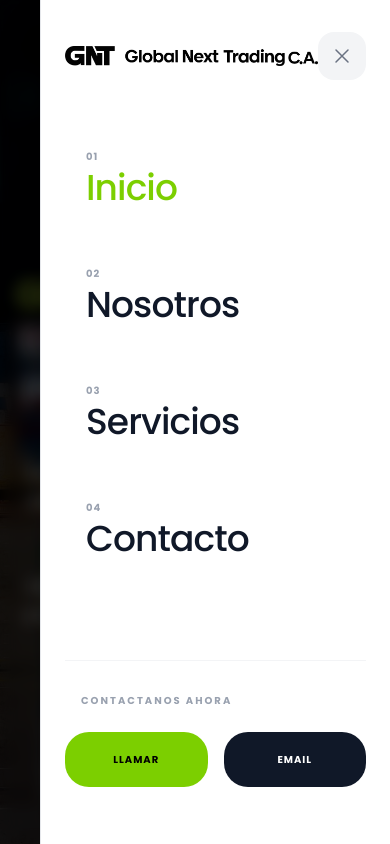
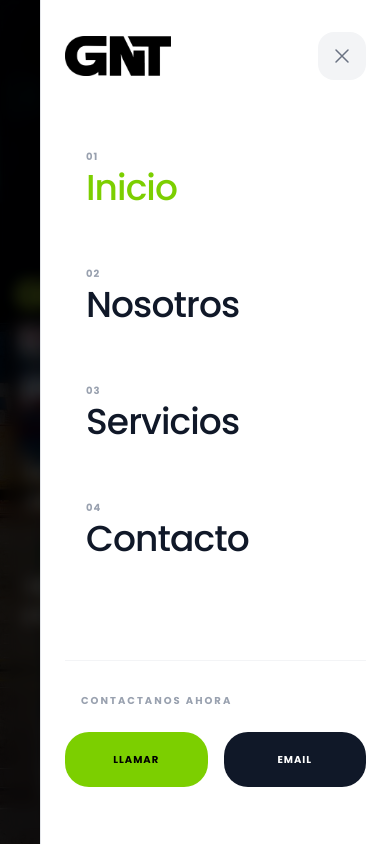
Before and after one commit to AlexDev0627/GlobalNexTrading, a React (Vite) app: page / in a window 390 px wide. Both pictures are taken after a click on the button 344 px from the left and 46 px from the top of the page. Shown: the top 844 px of the page. Built offline with nearby package versions, Linux system fonts and the light colour scheme.

Commit message:
Change logo menu burger

```diff
--- a/src/components/NavBar.jsx
+++ b/src/components/NavBar.jsx
@@ -5,8 +5,8 @@ import { Bars3Icon, XMarkIcon, SunIcon, MoonIcon } from '@heroicons/react/24/out
 import { motion, AnimatePresence } from 'framer-motion';
 import logo from '../assets/icons/logo1.png';
 import logo2 from '../assets/icons/logo2.png';
-import logoGlobal from '../assets/icons/globalNextWhite.png';
-import logoGlobalBlack from '../assets/icons/globalNextBlack.png';
+// import logoGlobal from '../assets/icons/globalNextWhite.png';
+// import logoGlobalBlack from '../assets/icons/globalNextBlack.png';
 
 export default function NavBar() {
     const [mobileMenuOpen, setMobileMenuOpen] = useState(false)
@@ -161,13 +161,13 @@ export default function NavBar() {
                                     <div className="flex items-center justify-between mb-12">
                                         <span className="text-2xl font-medium tracking-tight dark:text-white">
                                             <img
-                                                className="md:h-10 w-auto brightness-110 hidden dark:block"
-                                                src={logoGlobal}
+                                                className="h-10 md:h-10 w-auto brightness-110 hidden dark:block"
+                                                src={logo}
                                                 alt="Global Next Trading Logo White"
                                             />
                                             <img
-                                                className="md:h-10 w-auto block dark:hidden"
-                                                src={logoGlobalBlack}
+                                                className="h-10 md:h-10 w-auto block dark:hidden"
+                                                src={logo2}
                                                 alt="Global Next Trading Logo Black"
                                             />
                                             {/* GNT<span className="text-lime-500">.</span>
```
